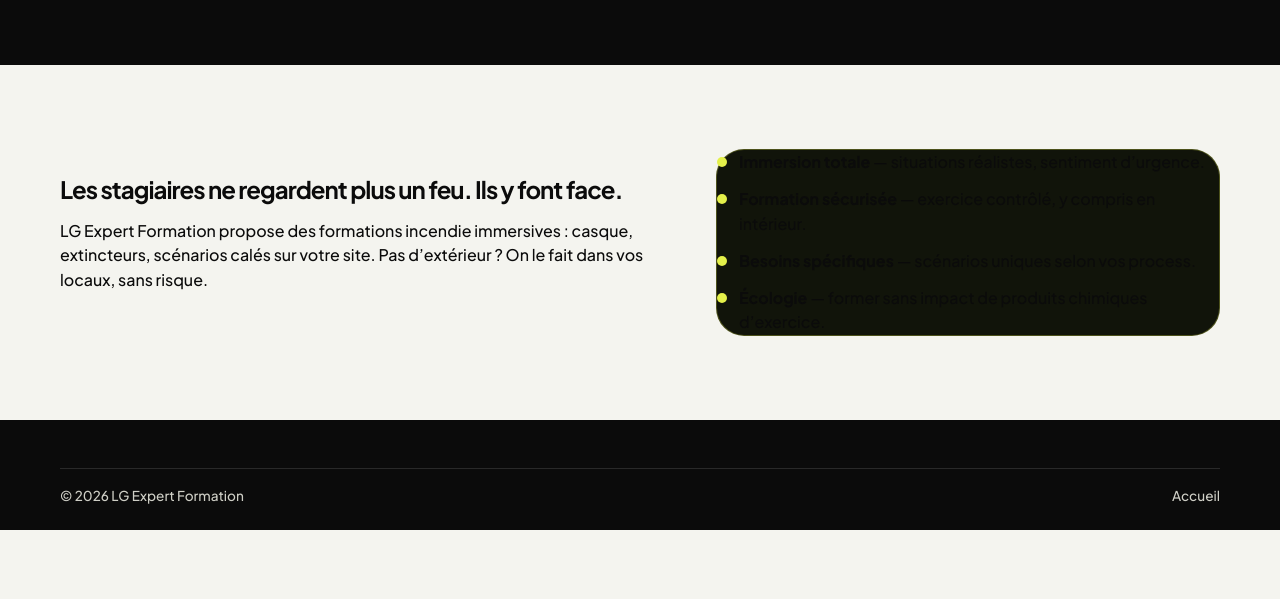
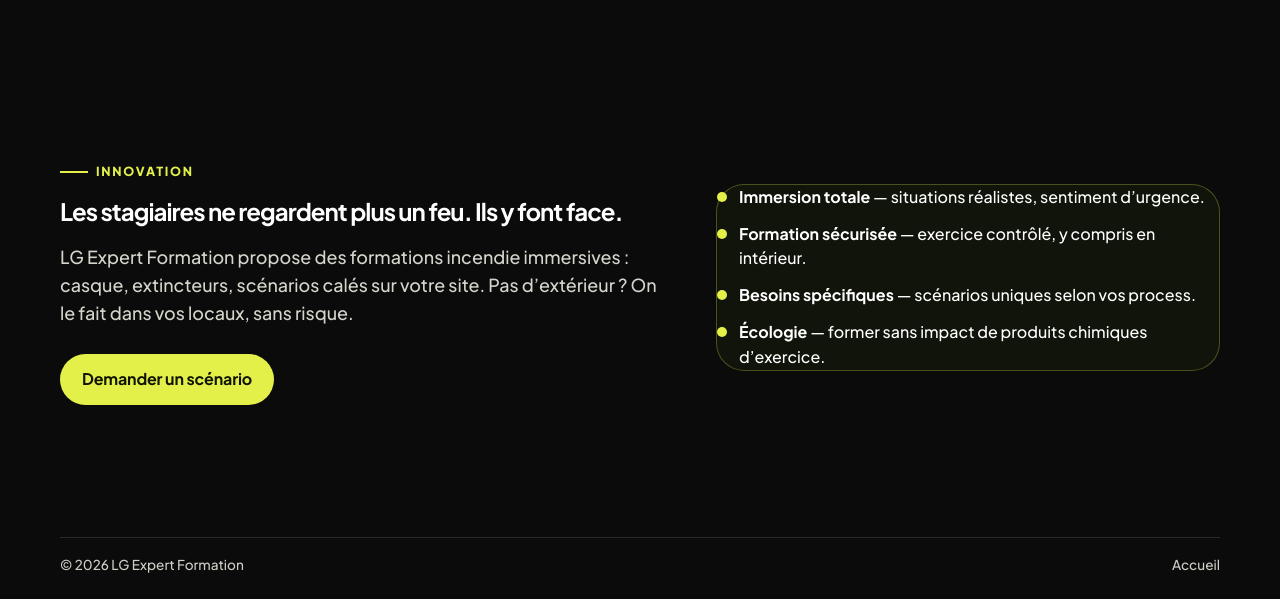
Before and after one commit to thomasbonsirven/lgexpertformation, a plain HTML site: page realite-augmentee.html in a window 1280 px wide. Shown: the part 335-934 px from the top of the page. Before the commit the page ends 865 px from the top, so only its background shows below. Drawn offline with Linux system fonts and the light colour scheme.

Commit message:
Fix RA page contrast: dark section and readable list text.

```diff
--- a/realite-augmentee.html
+++ b/realite-augmentee.html
@@ -36,14 +36,16 @@
           <p class="lead">Mélanger réel et virtuel pour former des équipiers de première intervention vraiment prêts.</p>
         </div>
       </section>
-      <section class="section">
+      <section class="section dark">
         <div class="wrap ra">
           <div>
+            <p class="kicker">Innovation</p>
             <h2>Les stagiaires ne regardent plus un feu. Ils y font face.</h2>
-            <p>
+            <p class="lead">
               LG Expert Formation propose des formations incendie immersives : casque, extincteurs, scénarios calés sur
               votre site. Pas d’extérieur ? On le fait dans vos locaux, sans risque.
             </p>
+            <a class="btn btn-accent" href="nous-contacter.html">Demander un scénario</a>
           </div>
           <ul class="ra-list ra-panel">
             <li>
```
